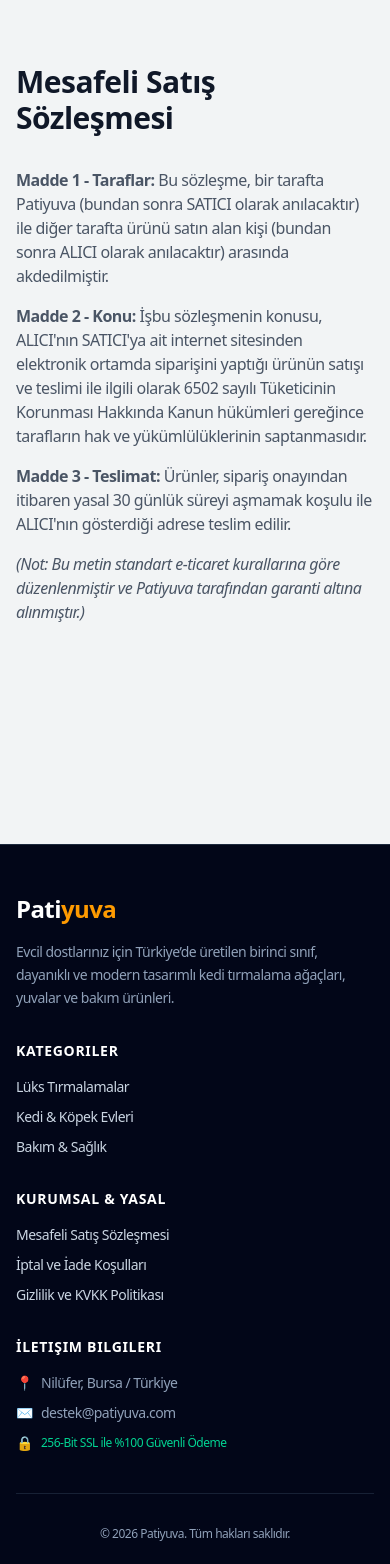
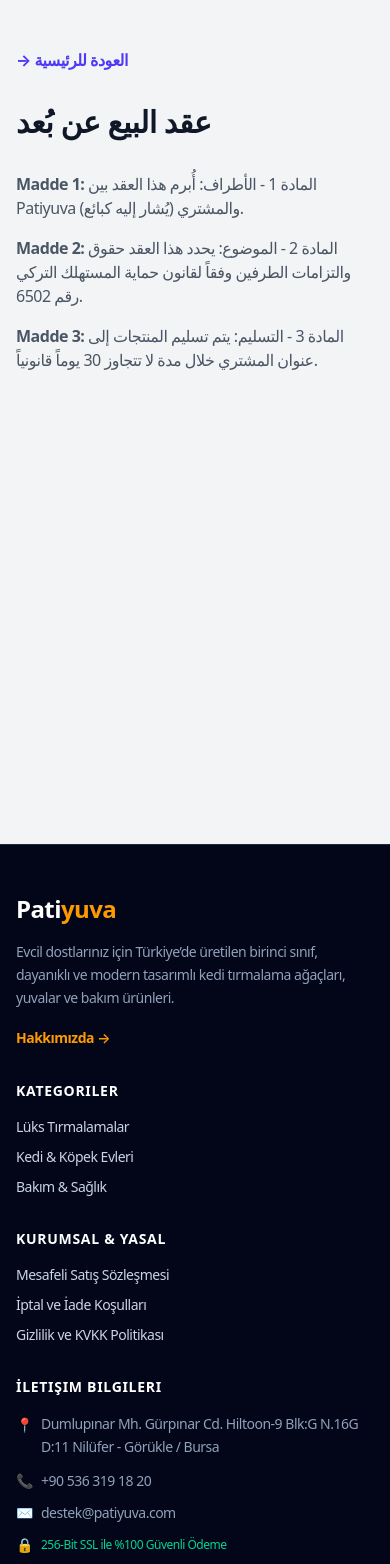
Before and after one commit to chromadreamstudio-netizen/patiyuva-store, a Next.js app: page /1/legal/distance-sales in a window 390 px wide. Shown: the top 1564 px of the page. Built offline with nearby package versions, Linux system fonts and the light colour scheme.

Commit message:
Fix legal pages languages, add back button, update exact address and phone

```diff
--- /dev/null
+++ b/src/app/[lang]/about/page.tsx
@@ -0,0 +1,45 @@
+import Link from 'next/link';
+
+export default async function AboutUs(props: { params: Promise<{ lang: string }> }) {
+  const { lang } = await props.params;
+  const isAr = lang === 'ar';
+
+  const content = {
+    ar: {
+      title: 'من نحن - قصة باتي يوفا',
+      back: 'العودة للرئيسية',
+      p1: 'في Patiyuva، نؤمن أن حيوانك الأليف ليس مجرد حيوان، بل هو فرد من العائلة. لذلك، وُلدت علامتنا التجارية في قلب بورصة - تركيا، لتقديم منتجات تجمع بين الفخامة والراحة والمتانة.',
+      p2: 'رؤيتنا: تصميم أبراج خدش وبيوت عصرية لا تُلبي احتياجات قطتك أو كلبك فحسب، بل تُضيف لمسة من الأناقة والدفء إلى ديكور منزلك.',
+      p3: 'الجودة التركية: جميع منتجاتنا تُصنع بأيدي حرفيين مهرة في تركيا، باستخدام أفضل أنواع الخشب والأقمشة الصديقة للبيئة والآمنة تماماً على صحة أليفك.'
+    },
+    tr: {
+      title: 'Hakkımızda - Patiyuva Hikayesi',
+      back: 'Ana Sayfaya Dön',
+      p1: 'Patiyuva olarak, evcil hayvanınızın sadece bir hayvan değil, ailenizin bir parçası olduğuna inanıyoruz. Bu nedenle markamız, lüks, konfor ve dayanıklılığı bir araya getiren ürünler sunmak üzere Bursa - Türkiye\'de doğdu.',
+      p2: 'Vizyonumuz: Sadece kedi veya köpeğinizin ihtiyaçlarını karşılamakla kalmayan, aynı zamanda evinizin dekorasyonuna zarafet ve sıcaklık katan modern tırmalama ağaçları ve evler tasarlamak.',
+      p3: 'Türk Kalitesi: Tüm ürünlerimiz, çevre dostu ve evcil hayvanınızın sağlığı için tamamen güvenli olan en iyi ahşap ve kumaşlar kullanılarak Türkiye\'de yetenekli ustalar tarafından üretilmektedir.'
+    },
+    en: {
+      title: 'About Us - The Patiyuva Story',
+      back: 'Back to Home',
+      p1: 'At Patiyuva, we believe your pet is not just an animal, but a member of the family. That\'s why our brand was born in Bursa, Türkiye, to offer products that combine luxury, comfort, and durability.',
+      p2: 'Our Vision: To design modern scratching trees and houses that not only meet the needs of your cat or dog but also add a touch of elegance and warmth to your home decor.',
+      p3: 'Turkish Quality: All our products are crafted by skilled artisans in Türkiye, using the finest wood and eco-friendly fabrics that are completely safe for your pet\'s health.'
+    }
+  };
+  const t = content[lang as keyof typeof content] || content.ar;
+
+  return (
+    <div className="max-w-4xl mx-auto px-4 py-16 min-h-screen" dir={isAr ? 'rtl' : 'ltr'}>
+      <Link href={`/${lang}`} className="inline-block mb-8 text-amber-600 hover:text-amber-700 font-bold transition-colors">
+         {isAr ? '← ' : '→ '} {t.back}
+      </Link>
+      <h1 className="text-4xl font-black mb-8 text-gray-900">{t.title}</h1>
+      <div className="prose prose-lg text-gray-600 space-y-6">
+        <p className="leading-relaxed">{t.p1}</p>
+        <p className="leading-relaxed font-medium text-gray-800">{t.p2}</p>
+        <p className="leading-relaxed">{t.p3}</p>
+      </div>
+    </div>
+  );
+}
--- a/src/app/[lang]/legal/distance-sales/page.tsx
+++ b/src/app/[lang]/legal/distance-sales/page.tsx
@@ -1,17 +1,26 @@
+import Link from 'next/link';
+
 export default async function DistanceSales(props: { params: Promise<{ lang: string }> }) {
   const { lang } = await props.params;
   const isAr = lang === 'ar';
 
+  const content = {
+    ar: { title: 'عقد البيع عن بُعد', back: 'العودة للرئيسية', p1: 'المادة 1 - الأطراف: أُبرم هذا العقد بين Patiyuva (يُشار إليه كبائع) والمشتري.', p2: 'المادة 2 - الموضوع: يحدد هذا العقد حقوق والتزامات الطرفين وفقاً لقانون حماية المستهلك التركي رقم 6502.', p3: 'المادة 3 - التسليم: يتم تسليم المنتجات إلى عنوان المشتري خلال مدة لا تتجاوز 30 يوماً قانونياً.' },
+    tr: { title: 'Mesafeli Satış Sözleşmesi', back: 'Ana Sayfaya Dön', p1: 'Madde 1 - Taraflar: Bu sözleşme Patiyuva (SATICI) ile ALICI arasında akdedilmiştir.', p2: 'Madde 2 - Konu: Bu sözleşme, 6502 sayılı Tüketicinin Korunması kanunu gereğince hakları belirler.', p3: 'Madde 3 - Teslimat: Ürünler en geç 30 gün içinde teslim edilir.' },
+    en: { title: 'Distance Sales Agreement', back: 'Back to Home', p1: 'Article 1 - Parties: This agreement is between Patiyuva (SELLER) and the BUYER.', p2: 'Article 2 - Subject: Determines rights under Turkish Consumer Protection Law No. 6502.', p3: 'Article 3 - Delivery: Products are delivered within a maximum of 30 days.' }
+  };
+  const t = content[lang as keyof typeof content] || content.ar;
+
   return (
-    <div className="max-w-4xl mx-auto px-4 py-16 min-h-screen" dir={isAr ? 'rtl' : 'ltr'}>
-      <h1 className="text-3xl font-bold mb-8 text-gray-900">
-        {isAr ? 'عقد البيع عن بُعد' : lang === 'en' ? 'Distance Sales Agreement' : 'Mesafeli Satış Sözleşmesi'}
-      </h1>
+    <div className="max-w-4xl mx-auto px-4 py-12 min-h-screen" dir={isAr ? 'rtl' : 'ltr'}>
+      <Link href={`/${lang}`} className="inline-block mb-8 text-indigo-600 hover:text-indigo-800 font-bold transition-colors">
+        {isAr ? '← ' : '→ '} {t.back}
+      </Link>
+      <h1 className="text-3xl font-bold mb-8 text-gray-900">{t.title}</h1>
       <div className="prose text-gray-600 space-y-4">
-        <p><strong>Madde 1 - Taraflar:</strong> Bu sözleşme, bir tarafta Patiyuva (bundan sonra SATICI olarak anılacaktır) ile diğer tarafta ürünü satın alan kişi (bundan sonra ALICI olarak anılacaktır) arasında akdedilmiştir.</p>
-        <p><strong>Madde 2 - Konu:</strong> İşbu sözleşmenin konusu, ALICI'nın SATICI'ya ait internet sitesinden elektronik ortamda siparişini yaptığı ürünün satışı ve teslimi ile ilgili olarak 6502 sayılı Tüketicinin Korunması Hakkında Kanun hükümleri gereğince tarafların hak ve yükümlülüklerinin saptanmasıdır.</p>
-        <p><strong>Madde 3 - Teslimat:</strong> Ürünler, sipariş onayından itibaren yasal 30 günlük süreyi aşmamak koşulu ile ALICI'nın gösterdiği adrese teslim edilir.</p>
-        <p><em>(Not: Bu metin standart e-ticaret kurallarına göre düzenlenmiştir ve Patiyuva tarafından garanti altına alınmıştır.)</em></p>
+        <p><strong>{isAr ? 'المادة 1' : 'Madde 1'}:</strong> {t.p1}</p>
+        <p><strong>{isAr ? 'المادة 2' : 'Madde 2'}:</strong> {t.p2}</p>
+        <p><strong>{isAr ? 'المادة 3' : 'Madde 3'}:</strong> {t.p3}</p>
       </div>
     </div>
   );
--- a/src/app/[lang]/legal/privacy-policy/page.tsx
+++ b/src/app/[lang]/legal/privacy-policy/page.tsx
@@ -1,16 +1,24 @@
+import Link from 'next/link';
+
 export default async function PrivacyPolicy(props: { params: Promise<{ lang: string }> }) {
   const { lang } = await props.params;
   const isAr = lang === 'ar';
 
+  const content = {
+    ar: { title: 'سياسة الخصوصية', back: 'العودة للرئيسية', p1: 'حماية البيانات: نحن نهتم بخصوصيتك ونحمي بياناتك وفقاً لقانون حماية البيانات التركي (KVKK).', p2: 'الاستخدام: نستخدم بياناتك (الاسم، العنوان) فقط لتوصيل الطلبات وتوفير خدمة أفضل.', p3: 'الدفع الآمن: لا نحتفظ ببيانات بطاقتك الائتمانية، جميع المدفوعات مشفرة 100% عبر بوابات الدفع الرسمية.' },
+    tr: { title: 'Gizlilik ve KVKK Politikası', back: 'Ana Sayfaya Dön', p1: 'Veri Koruması: Verilerinizi KVKK kapsamında koruyoruz.', p2: 'Kullanım: Bilgileriniz sadece sipariş teslimatı için kullanılır.', p3: 'Güvenlik: Kart bilgileriniz saklanmaz, 256-bit şifreleme ile korunur.' },
+    en: { title: 'Privacy Policy', back: 'Back to Home', p1: 'Data Protection: We protect your data under Turkish KVKK laws.', p2: 'Usage: Your info is used solely for order fulfillment.', p3: 'Security: Credit card details are never stored and are 100% encrypted.' }
+  };
+  const t = content[lang as keyof typeof content] || content.ar;
+
   return (
-    <div className="max-w-4xl mx-auto px-4 py-16 min-h-screen" dir={isAr ? 'rtl' : 'ltr'}>
-      <h1 className="text-3xl font-bold mb-8 text-gray-900">
-        {isAr ? 'سياسة الخصوصية' : lang === 'en' ? 'Privacy Policy' : 'Gizlilik ve KVKK Politikası'}
-      </h1>
+    <div className="max-w-4xl mx-auto px-4 py-12 min-h-screen" dir={isAr ? 'rtl' : 'ltr'}>
+      <Link href={`/${lang}`} className="inline-block mb-8 text-indigo-600 hover:text-indigo-800 font-bold transition-colors">
+         {isAr ? '← ' : '→ '} {t.back}
+      </Link>
+      <h1 className="text-3xl font-bold mb-8 text-gray-900">{t.title}</h1>
       <div className="prose text-gray-600 space-y-4">
-        <p><strong>Kişisel Verilerin Korunması:</strong> Patiyuva olarak, 6698 Sayılı Kişisel Verilerin Korunması Kanunu ("KVKK") uyarınca, müşterilerimize ait kişisel verilerin gizliliğine ve güvenliğine en üst düzeyde önem vermekteyiz.</p>
-        <p><strong>Veri Kullanımı:</strong> Alışveriş sırasında paylaştığınız ad, soyad, adres, telefon ve e-posta gibi bilgiler sadece siparişinizin teslimatı ve size daha iyi hizmet sunabilmek amacıyla kullanılmaktadır.</p>
-        <p><strong>Ödeme Güvenliği:</strong> Kredi kartı bilgileriniz sistemlerimizde kesinlikle saklanmamakta olup, ödeme işlemleri iyzico güvencesiyle 256-Bit SSL şifreleme ile doğrudan bankaya iletilmektedir.</p>
+        <p>{t.p1}</p><p>{t.p2}</p><p>{t.p3}</p>
       </div>
     </div>
   );
--- a/src/app/[lang]/legal/refund-policy/page.tsx
+++ b/src/app/[lang]/legal/refund-policy/page.tsx
@@ -1,16 +1,24 @@
+import Link from 'next/link';
+
 export default async function RefundPolicy(props: { params: Promise<{ lang: string }> }) {
   const { lang } = await props.params;
   const isAr = lang === 'ar';
 
+  const content = {
+    ar: { title: 'سياسة الإلغاء والاسترجاع', back: 'العودة للرئيسية', p1: 'حق التراجع: يحق للمشتري إرجاع المنتج خلال 14 يوماً من الاستلام بدون إبداء أسباب.', p2: 'شروط الإرجاع: يجب أن يكون المنتج بحالته الأصلية وغلافه. لظروف صحية، لا نقبل استرجاع المنتجات المستخدمة.', p3: 'الإلغاء: يمكنك إلغاء الطلب قبل الشحن عبر مراسلتنا.' },
+    tr: { title: 'İptal ve İade Koşulları', back: 'Ana Sayfaya Dön', p1: 'Cayma Hakkı: ALICI, ürünü 14 gün içinde şartsız iade edebilir.', p2: 'İade Şartları: Ürünler kullanılmamış ve ambalajlı olmalıdır. Hijyen sebebiyle kullanılmış ürünler iade alınmaz.', p3: 'İptal: Kargoya verilmeden önce iptal edebilirsiniz.' },
+    en: { title: 'Refund Policy', back: 'Back to Home', p1: 'Right of Withdrawal: Returns accepted within 14 days of delivery.', p2: 'Conditions: Items must be unused and in original packaging. Used items cannot be returned due to hygiene.', p3: 'Cancellation: Orders can be cancelled before shipping.' }
+  };
+  const t = content[lang as keyof typeof content] || content.ar;
+
   return (
-    <div className="max-w-4xl mx-auto px-4 py-16 min-h-screen" dir={isAr ? 'rtl' : 'ltr'}>
-      <h1 className="text-3xl font-bold mb-8 text-gray-900">
-        {isAr ? 'سياسة الإلغاء والاسترجاع' : lang === 'en' ? 'Refund Policy' : 'İptal ve İade Koşulları'}
-      </h1>
+    <div className="max-w-4xl mx-auto px-4 py-12 min-h-screen" dir={isAr ? 'rtl' : 'ltr'}>
+      <Link href={`/${lang}`} className="inline-block mb-8 text-indigo-600 hover:text-indigo-800 font-bold transition-colors">
+         {isAr ? '← ' : '→ '} {t.back}
+      </Link>
+      <h1 className="text-3xl font-bold mb-8 text-gray-900">{t.title}</h1>
       <div className="prose text-gray-600 space-y-4">
-        <p><strong>Cayma Hakkı:</strong> ALICI, satın aldığı ürünü teslim tarihinden itibaren 14 (on dört) gün içerisinde hiçbir gerekçe göstermeksizin ve cezai şart ödemeksizin iade etme hakkına sahiptir.</p>
-        <p><strong>İade Şartları:</strong> İade edilecek ürünlerin kutusu, ambalajı, varsa standart aksesuarları ile birlikte eksiksiz ve hasarsız olarak teslim edilmesi gerekmektedir. Evcil hayvan ürünlerinde hijyen kuralları gereği, kullanılmış veya yıkanmış ürünler iade alınmamaktadır.</p>
-        <p><strong>İptal Süreci:</strong> Siparişiniz kargoya verilmeden önce destek@patiyuva.com adresi üzerinden iptal talebinde bulunabilirsiniz.</p>
+        <p>{t.p1}</p><p>{t.p2}</p><p>{t.p3}</p>
       </div>
     </div>
   );
--- a/src/components/Footer.tsx
+++ b/src/components/Footer.tsx
@@ -12,6 +12,7 @@ export default function Footer({ dict, lang }: FooterProps) {
     tr: {
       aboutTitle: 'Patiyuva Hakkında',
       aboutDesc: 'Evcil dostlarınız için Türkiye’de üretilen birinci sınıf, dayanıklı ve modern tasarımlı kedi tırmalama ağaçları, yuvalar ve bakım ürünleri.',
+      aboutLink: 'Hakkımızda',
       quickLinks: 'Kategoriler',
       scratches: 'Lüks Tırmalamalar',
       beds: 'Kedi & Köpek Evleri',
@@ -21,13 +22,15 @@ export default function Footer({ dict, lang }: FooterProps) {
       refund: 'İptal ve İade Koşulları',
       privacy: 'Gizlilik ve KVKK Politikası',
       contactTitle: 'İletişim Bilgileri',
-      address: 'Nilüfer, Bursa / Türkiye',
+      address: 'Dumlupınar Mh. Gürpınar Cd. Hiltoon-9 Blk:G N.16G D:11 Nilüfer - Görükle / Bursa',
+      phone: '+90 536 319 18 20',
       securePayment: '256-Bit SSL ile %100 Güvenli Ödeme',
       rights: 'Tüm hakları saklıdır.',
     },
     ar: {
       aboutTitle: 'عن باتي يوفا (Patiyuva)',
       aboutDesc: 'منتجات فاخرة وعصرية للحيوانات الأليفة مصنعة في تركيا بأعلى معايير الجودة، تشمل أبراج الخدش والبيوت ومستلزمات العناية.',
+      aboutLink: 'من نحن',
       quickLinks: 'الأقسام الرئيسية',
       scratches: 'خداشات فاخرة',
       beds: 'بيوت وأسرّة',
@@ -37,13 +40,15 @@ export default function Footer({ dict, lang }: FooterProps) {
       refund: 'سياسة الإلغاء والاسترجاع',
       privacy: 'سياسة الخصوصية وحماية البيانات',
       contactTitle: 'معلومات التواصل',
-      address: 'نيلوفر، بورصة / تركيا',
+      address: 'دوملوبينار، شارع جوربينار، هيلتون-9، بلوك G، ن.16G، شقة 11، نيلوفر - جوروكله / بورصة',
+      phone: '+90 536 319 18 20',
       securePayment: 'دفع آمن 100% مشفر بتقنية 256-Bit SSL',
       rights: 'جميع الحقوق محفوظة.',
     },
     en: {
       aboutTitle: 'About Patiyuva',
       aboutDesc: 'Premium, durable, and modern pet furniture, scratching trees, beds, and care products crafted in Türkiye for your beloved companions.',
+      aboutLink: 'About Us',
       quickLinks: 'Categories',
       scratches: 'Luxury Scratchers',
       beds: 'Cat & Dog Houses',
@@ -53,7 +58,8 @@ export default function Footer({ dict, lang }: FooterProps) {
       refund: 'Cancellation & Refund Policy',
       privacy: 'Privacy & KVKK Policy',
       contactTitle: 'Contact Us',
-      address: 'Nilüfer, Bursa / Türkiye',
+      address: 'Dumlupinar Mah. Gurpinar Cad. Hiltoon-9 Blk:G N.16G D:11 Nilufer - Gorukle / Bursa',
+      phone: '+90 536 319 18 20',
       securePayment: '100% Secure Checkout with 256-Bit SSL',
       rights: 'All rights reserved.',
     },
@@ -78,6 +84,11 @@ export default function Footer({ dict, lang }: FooterProps) {
             <p className="text-sm text-slate-400 leading-relaxed">
               {t.aboutDesc}
             </p>
+            <div>
+              <Link href={`/${lang}/about`} className="text-sm font-semibold text-amber-500 hover:text-amber-400 transition-colors">
+                {t.aboutLink} {isRtl ? '←' : '→'}
+              </Link>
+            </div>
           </div>
 
           {/* 2. Categories */}
@@ -87,85 +98,70 @@ export default function Footer({ dict, lang }: FooterProps) {
             </h3>
             <ul className="space-y-2.5 text-sm">
               <li>
-                <Link
-                  href={`/${lang}/category/scratches`}
-                  className="hover:text-amber-400 transition-colors"
-                >
+                <Link href={`/${lang}/category/scratches`} className="hover:text-amber-400 transition-colors">
                   {t.scratches}
                 </Link>
               </li>
               <li>
-                <Link
-                  href={`/${lang}/category/beds`}
-                  className="hover:text-amber-400 transition-colors"
-                >
+                <Link href={`/${lang}/category/beds`} className="hover:text-amber-400 transition-colors">
                   {t.beds}
                 </Link>
               </li>
               <li>
-                <Link
-                  href={`/${lang}/category/care`}
-                  className="hover:text-amber-400 transition-colors"
-                >
+                <Link href={`/${lang}/category/care`} className="hover:text-amber-400 transition-colors">
                   {t.care}
                 </Link>
               </li>
             </ul>
           </div>
 
-          {/* 3. Legal Links (Mandatory for iyzico & PayTR) */}
+          {/* 3. Legal Links */}
           <div>
             <h3 className="text-sm font-bold text-white uppercase tracking-wider mb-4">
               {t.legalTitle}
             </h3>
             <ul className="space-y-2.5 text-sm">
               <li>
-                <Link
-                  href={`/${lang}/legal/distance-sales`}
-                  className="hover:text-amber-400 transition-colors"
-                >
+                <Link href={`/${lang}/legal/distance-sales`} className="hover:text-amber-400 transition-colors">
                   {t.terms}
                 </Link>
               </li>
               <li>
-                <Link
-                  href={`/${lang}/legal/refund-policy`}
-                  className="hover:text-amber-400 transition-colors"
-                >
+                <Link href={`/${lang}/legal/refund-policy`} className="hover:text-amber-400 transition-colors">
                   {t.refund}
                 </Link>
               </li>
               <li>
-                <Link
-                  href={`/${lang}/legal/privacy-policy`}
-                  className="hover:text-amber-400 transition-colors"
-                >
+                <Link href={`/${lang}/legal/privacy-policy`} className="hover:text-amber-400 transition-colors">
                   {t.privacy}
                 </Link>
               </li>
             </ul>
           </div>
 
-          {/* 4. Contact Info (Mandatory for iyzico review) */}
+          {/* 4. Contact Info */}
           <div>
             <h3 className="text-sm font-bold text-white uppercase tracking-wider mb-4">
               {t.contactTitle}
             </h3>
-            <ul className="space-y-2.5 text-sm text-slate-400">
+            <ul className="space-y-3 text-sm text-slate-400">
+              <li className="flex items-start gap-2">
+                <span className="mt-0.5">📍</span>
+                <span className="leading-relaxed">{t.address}</span>
+              </li>
               <li className="flex items-center gap-2">
-                <span>📍</span>
-                <span>{t.address}</span>
+                <span>📞</span>
+                <a href="tel:+905363191820" className="hover:text-amber-400 transition-colors" dir="ltr">
+                  {t.phone}
+                </a>
               </li>
               <li className="flex items-center gap-2">
                 <span>✉️</span>
-                <a
-                  href="mailto:destek@patiyuva.com"
-                  className="hover:text-amber-400 transition-colors"
-                >
+                <a href="mailto:destek@patiyuva.com" className="hover:text-amber-400 transition-colors">
                   destek@patiyuva.com
                 </a>
               </li>
-              <li className="flex items-center gap-2">
+              <li className="flex items-center gap-2 mt-2">
                 <span>🔒</span>
                 <span className="text-emerald-400 text-xs font-medium">
                   {t.securePayment}
@@ -175,45 +171,27 @@ export default function Footer({ dict, lang }: FooterProps) {
           </div>
         </div>
 
-        {/* Mandatory iyzico & Credit Card Badges Bar */}
+        {/* Mandatory Badges */}
         <div className="mt-10 pt-8 border-t border-slate-800/80 flex flex-col md:flex-row items-center justify-between gap-6">
           <p className="text-xs text-slate-400">
             © 2026 Patiyuva. {t.rights}
           </p>
 
-          {/* Payment Logos (SVG Badges - Never break or 404) */}
           <div className="flex flex-wrap items-center justify-center gap-3">
-            {/* iyzico ile Öde Official Badge Style */}
             <div className="bg-white px-3.5 py-1.5 rounded-md flex items-center gap-1.5 shadow-sm">
-              <span className="font-black text-blue-600 text-sm tracking-tight">
-                iyzico
-              </span>
-              <span className="text-[11px] font-semibold text-slate-700 border-l border-slate-300 pl-1.5">
-                ile Öde
-              </span>
+              <span className="font-black text-blue-600 text-sm tracking-tight">iyzico</span>
+              <span className="text-[11px] font-semibold text-slate-700 border-l border-slate-300 pl-1.5">ile Öde</span>
             </div>
-
-            {/* VISA */}
             <div className="bg-white px-3 py-1.5 rounded-md flex items-center justify-center shadow-sm">
-              <span className="font-black italic text-blue-900 text-sm tracking-wider">
-                VISA
-              </span>
+              <span className="font-black italic text-blue-900 text-sm tracking-wider">VISA</span>
             </div>
-
-            {/* Mastercard */}
             <div className="bg-white px-3 py-1.5 rounded-md flex items-center gap-1 shadow-sm">
               <span className="w-3.5 h-3.5 rounded-full bg-red-600 inline-block"></span>
               <span className="w-3.5 h-3.5 rounded-full bg-amber-500 -ml-2 inline-block opacity-90"></span>
-              <span className="font-bold text-slate-800 text-xs ml-1">
-                mastercard
-              </span>
+              <span className="font-bold text-slate-800 text-xs ml-1">mastercard</span>
             </div>
-
-            {/* Troy */}
             <div className="bg-white px-3 py-1.5 rounded-md flex items-center justify-center shadow-sm">
-              <span className="font-extrabold text-sky-700 text-sm tracking-wide">
-                troy
-              </span>
+              <span className="font-extrabold text-sky-700 text-sm tracking-wide">troy</span>
             </div>
           </div>
         </div>
```
